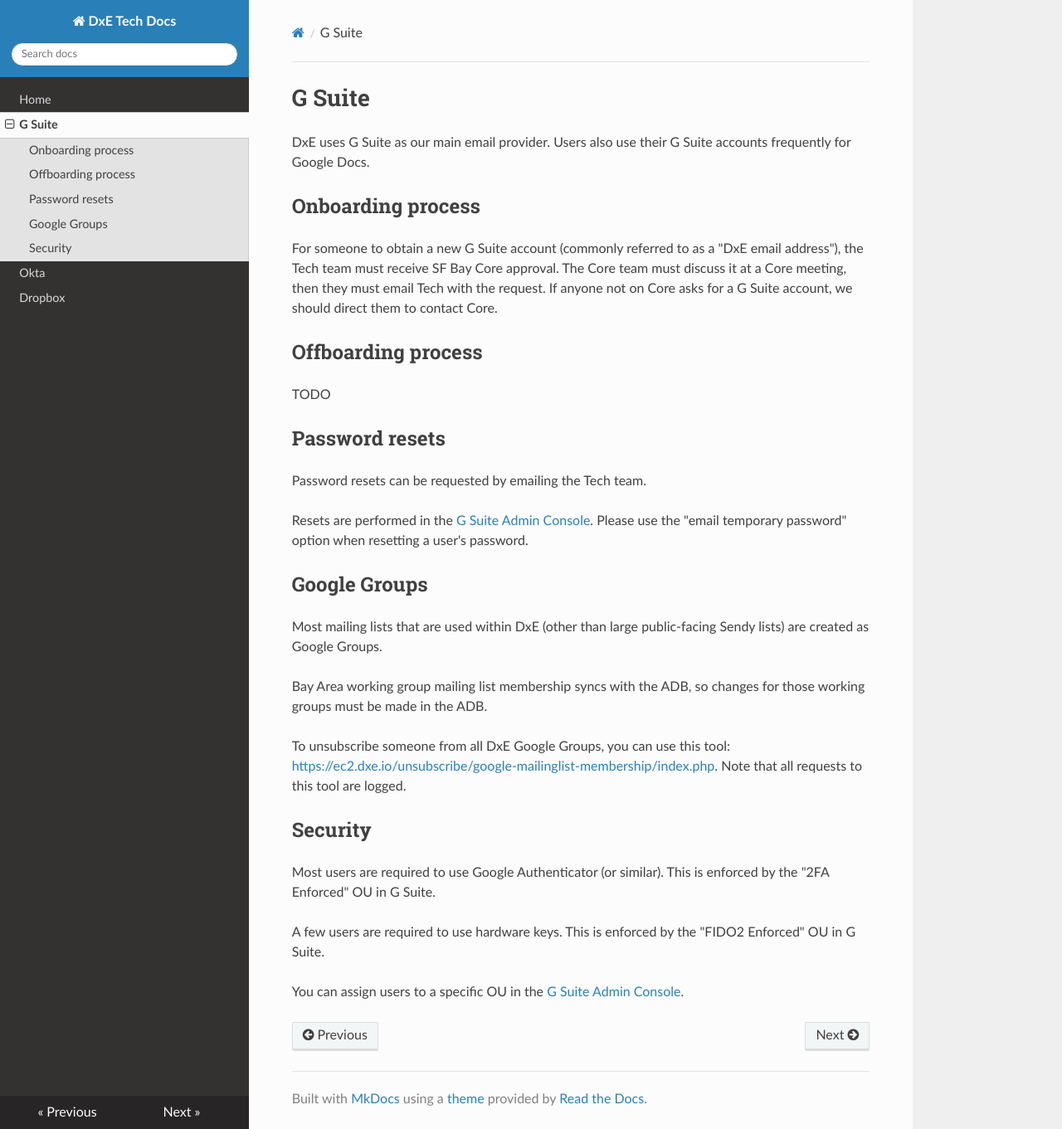
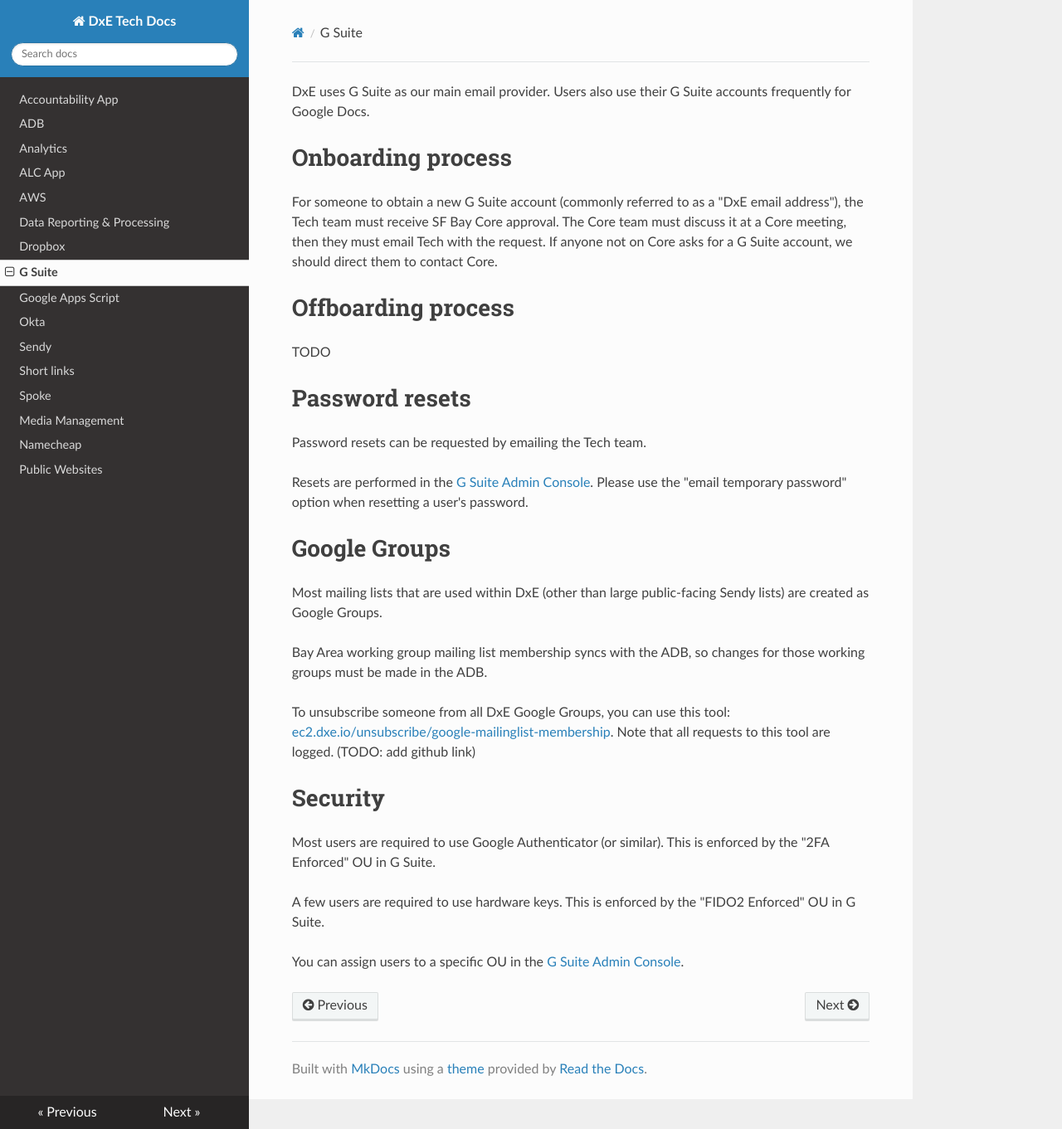
Before and after one commit to dxe/dxe-tech-docs, an MkDocs documentation site: the page built from docs/gsuite.md, in a window 1280 px wide and 1361 px high. Shown: the whole window at 83% size. Built offline with MkDocs 1.6.1, drawn with Linux system fonts in a browser that asks for light colours; nearby versions of some CDN libraries.

Commit message:
add outline for all pages

```diff
--- a/docs/gsuite.md
+++ b/docs/gsuite.md
@@ -1,27 +1,25 @@
-# G Suite
-
 DxE uses G Suite as our main email provider. Users also use their G Suite accounts frequently for Google Docs.
 
-## Onboarding process
+# Onboarding process
 For someone to obtain a new G Suite account (commonly referred to as a "DxE email address"), the Tech team must receive SF Bay Core approval. The Core team must discuss it at a Core meeting, then they must email Tech with the request. If anyone not on Core asks for a G Suite account, we should direct them to contact Core.
 
-## Offboarding process
+# Offboarding process
 
 TODO
 
-## Password resets
+# Password resets
 Password resets can be requested by emailing the Tech team.
 
 Resets are performed in the [G Suite Admin Console](https://admin.google.com/ac/home). Please use the "email temporary password" option when resetting a user's password.
 
-## Google Groups
+# Google Groups
 Most mailing lists that are used within DxE (other than large public-facing Sendy lists) are created as Google Groups.
 
 Bay Area working group mailing list membership syncs with the ADB, so changes for those working groups must be made in the ADB.
 
-To unsubscribe someone from all DxE Google Groups, you can use this tool: [https://ec2.dxe.io/unsubscribe/google-mailinglist-membership/index.php](https://ec2.dxe.io/unsubscribe/google-mailinglist-membership/index.php). Note that all requests to this tool are logged.
+To unsubscribe someone from all DxE Google Groups, you can use this tool: [ec2.dxe.io/unsubscribe/google-mailinglist-membership](https://ec2.dxe.io/unsubscribe/google-mailinglist-membership/index.php). Note that all requests to this tool are logged. (TODO: add github link)
 
-## Security
+# Security
 Most users are required to use Google Authenticator (or similar). This is enforced by the "2FA Enforced" OU in G Suite.
 
 A few users are required to use hardware keys. This is enforced by the "FIDO2 Enforced" OU in G Suite.
--- a/mkdocs.yml
+++ b/mkdocs.yml
@@ -1,7 +1,19 @@
 site_name: DxE Tech Docs
 nav:
-    - Home: index.md
+    - Accountability App: accountability.md
+    - ADB: adb.md
+    - Analytics: analytics.md
+    - ALC App: alc_app.md
+    - AWS: aws.md
+    - Data Reporting & Processing: data.md
+    - Dropbox: dropbox.md
     - G Suite: gsuite.md
+    - Google Apps Script: gas.md
     - Okta: okta.md
-    - Dropbox: dropbox.md
+    - Sendy: sendy.md
+    - Short links: shortlinks.md
+    - Spoke: spoke.md
+    - Media Management: media.md
+    - Namecheap: namecheap.md
+    - Public Websites: websites.md
 theme: readthedocs
```
Also changed, not shown: docs/accountability.md (added, +2 -0 lines), docs/adb.md (added, +11 -0 lines), docs/alc_app.md (added, +1 -0 lines), docs/analytics.md (added, +4 -0 lines), docs/aws.md (added, +8 -0 lines), docs/data.md (added, +19 -0 lines), docs/dropbox.md (+0 -2 lines), docs/gas.md (added, +3 -0 lines), docs/index.md (+1 -1 lines), docs/media.md (added, +5 -0 lines), docs/namecheap.md (added, +1 -0 lines), docs/okta.md (+5 -7 lines), docs/sendy.md (added, +37 -0 lines), docs/shortlinks.md (added, +2 -0 lines), 3 more files, 1 other file.
